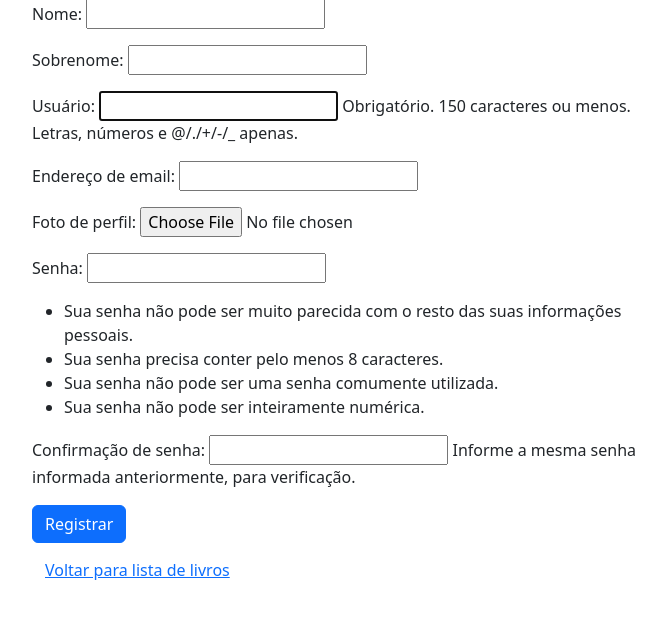
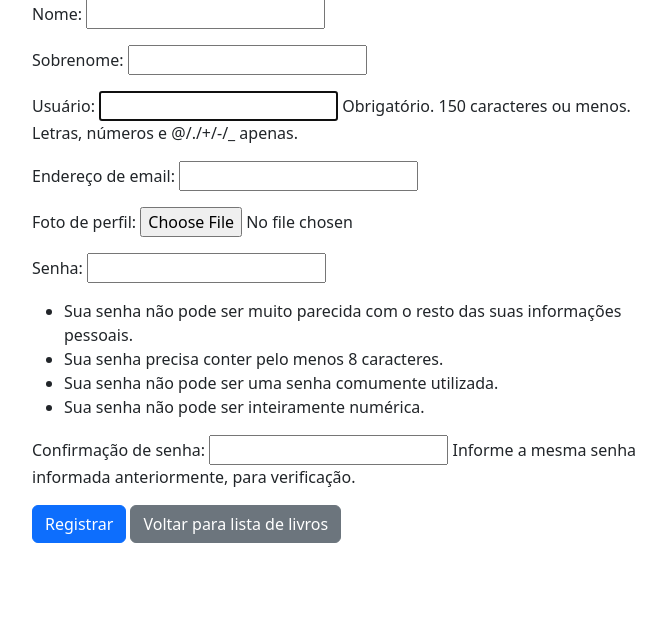
Before and after one commit to jvdpt0/Biblio, a Django app: page /registrar/ in a window 1280 px wide. Shown: the part 183-800 px from the top of the page, without its empty margins (294-960 px from the left). Run offline with Django 4.2, Linux system fonts and the light colour scheme; some libraries are stand-ins or nearby versions.

Commit message:
Ajeitando botões de retorno

```diff
--- a/Biblio/management/templates/management/login.html
+++ b/Biblio/management/templates/management/login.html
@@ -8,8 +8,8 @@
                 {% csrf_token %}
                 {{ form.as_p }}
                 <button type="submit" class="btn btn-primary">Login</button>
+                <a class="btn btn-secondary" href="{% url 'lista-livros' %}" class="btn btn-link mt-2">Voltar para lista de livros</a>
             </form>
-            <a href="{% url 'lista-livros' %}" class="btn btn-link mt-2">Voltar para lista de livros</a>
         </div>
     </div>
 {% endblock %}
--- a/Biblio/management/templates/management/registrar.html
+++ b/Biblio/management/templates/management/registrar.html
@@ -8,8 +8,8 @@
                 {% csrf_token %}
                 {{ form.as_p }}
                 <button type="submit" class="btn btn-primary">Registrar</button>
+                <a class="btn btn-secondary" href="{% url 'lista-livros' %}" class="btn btn-link mt-2">Voltar para lista de livros</a>
             </form>
-            <a href="{% url 'lista-livros' %}" class="btn btn-link mt-2">Voltar para lista de livros</a>
         </div>
     </div>
 {% endblock %}
```
